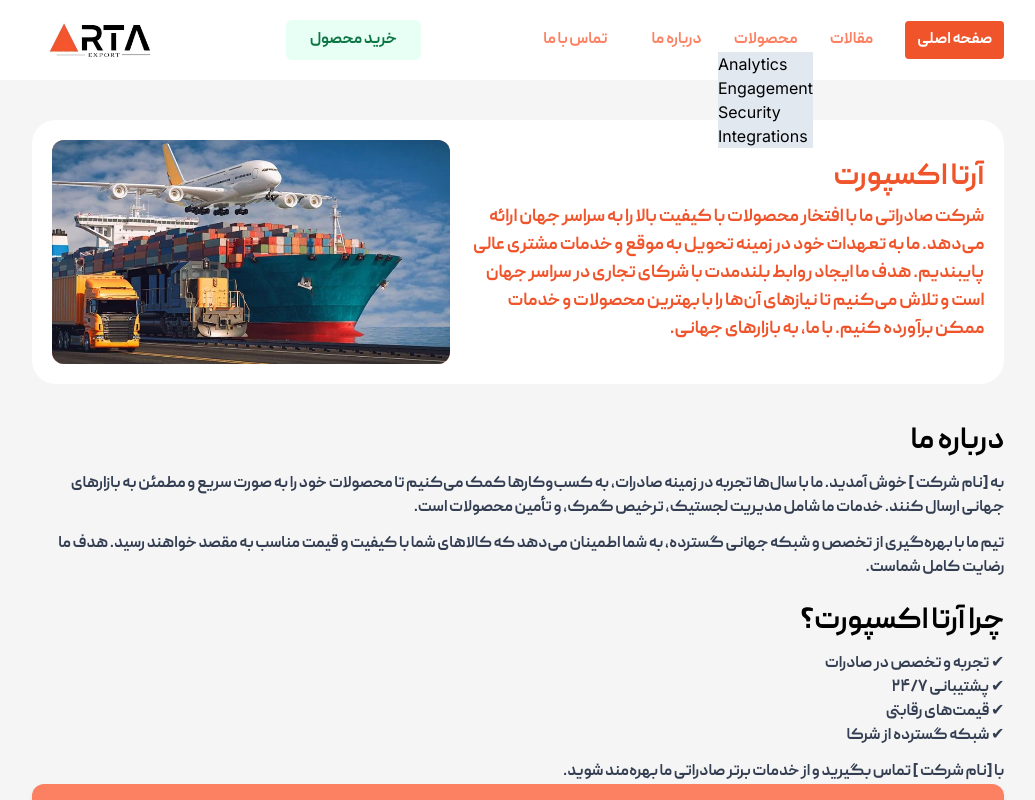
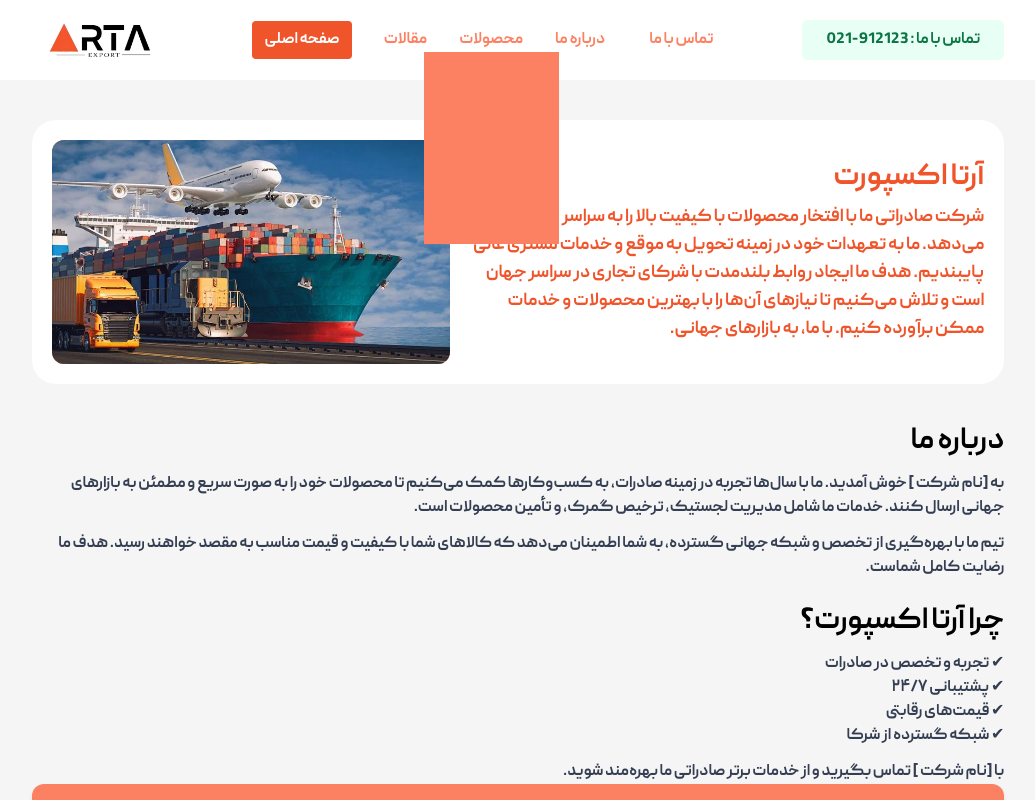
Before and after one commit to MianajiAli/next-sherkati, a Next.js app: page / in a window 1280 px wide. Both pictures are taken after a click on the button "محصولات". Shown: the top 800 px of the page, without its empty margins (122-1157 px from the left). Built offline with nearby package versions, Linux system fonts and the light colour scheme.

Commit message:
Fix : remove rtl

```diff
--- a/components/Navbar.tsx
+++ b/components/Navbar.tsx
@@ -3,9 +3,13 @@ import Product from "./TestNavbar";
 const Navbar = () => {
 	return (
 		<nav
-			dir="rtl"
+
 			className="w-full h-20 bg-back2 text-secondary flex flex-row justify-between items-center px-5 md:px-[5%] lg:px-[12%]"
 		>
+			<div className="relative flex flex-row justify-center items-center gap-1 h-18">
+				<img src="/images/logo.png" className="w-36" alt="" />
+			</div>
+
 			<div className="flex flex-row justify-center items-center gap-7">
 
 				<ul className="md:flex gap-5 hidden">
@@ -34,12 +38,11 @@ const Navbar = () => {
 					</li>
 				</ul>
 			</div>
+
+
 			<button className="py-2 px-6 rounded-md bg-success1 text-success2">
-				خرید محصول
+				تماس با ما :  912123-021
 			</button>
-			<div className="relative flex flex-row justify-center items-center gap-1 h-18">
-				<img src="/images/logo.png" className="w-36" alt="" />
-			</div>
 		</nav>
 	);
 };
--- a/components/TestNavbar.tsx
+++ b/components/TestNavbar.tsx
@@ -4,11 +4,11 @@ export default function Product() {
     return (
         <Popover className="relative ">
             <PopoverButton>محصولات</PopoverButton>
-            <PopoverPanel anchor="bottom" className="flex flex-col bg-slate-200 m-0 focus:outline-none border-0">
-                <a href="/analytics">Analytics</a>
-                <a href="/engagement">Engagement</a>
-                <a href="/security">Security</a>
-                <a href="/integrations">Integrations</a>
+            <PopoverPanel anchor="bottom" className="flex flex-col bg-secondary text-secondary m-0 focus:outline-none border-0">
+                <a href="/analytics" className='py-3 px-5'>Analytics</a>
+                <a href="/engagement" className='py-3 px-5'>Engagement</a>
+                <a href="/security" className='py-3 px-5'>Security</a>
+                <a href="/integrations" className='py-3 px-5'>Integrations</a>
             </PopoverPanel>
         </Popover>
     )
```
